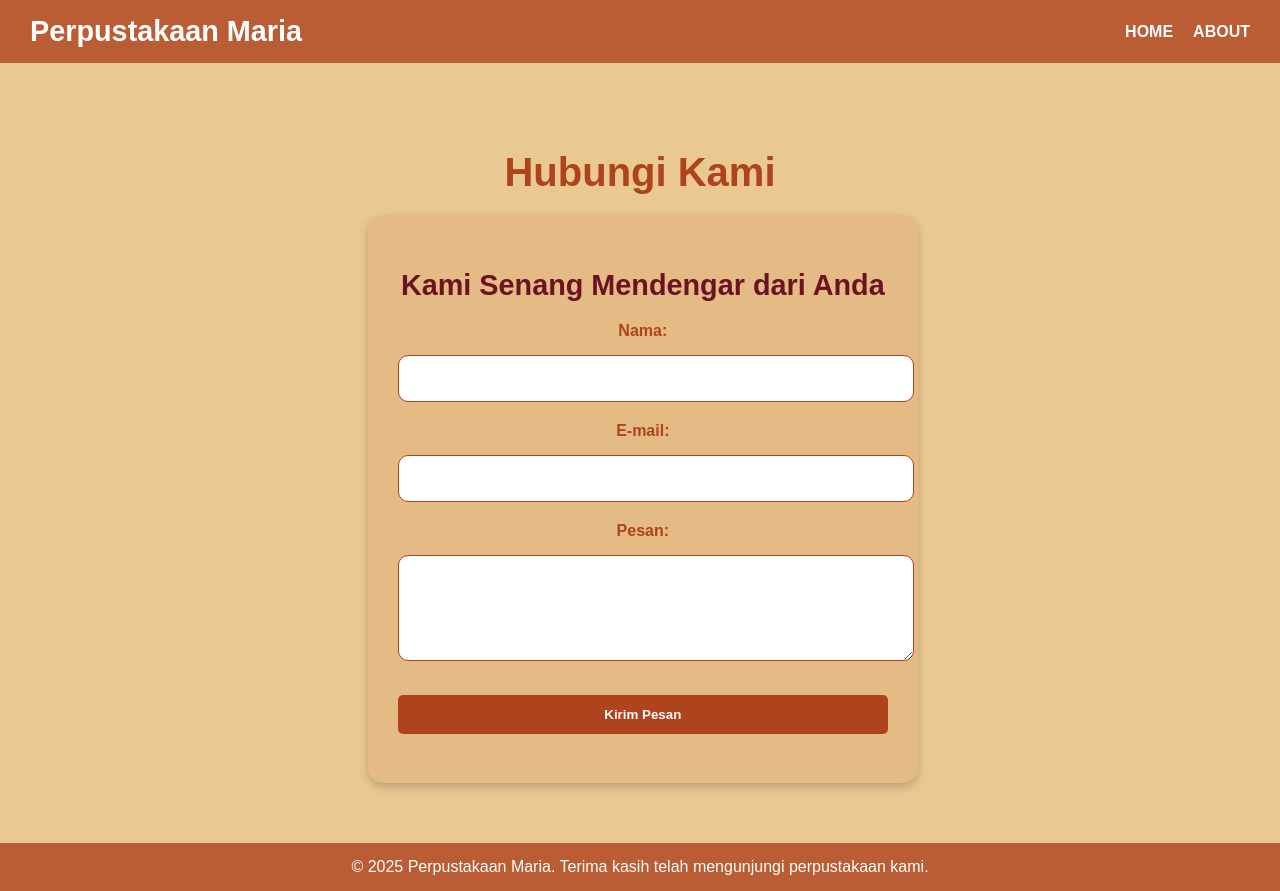
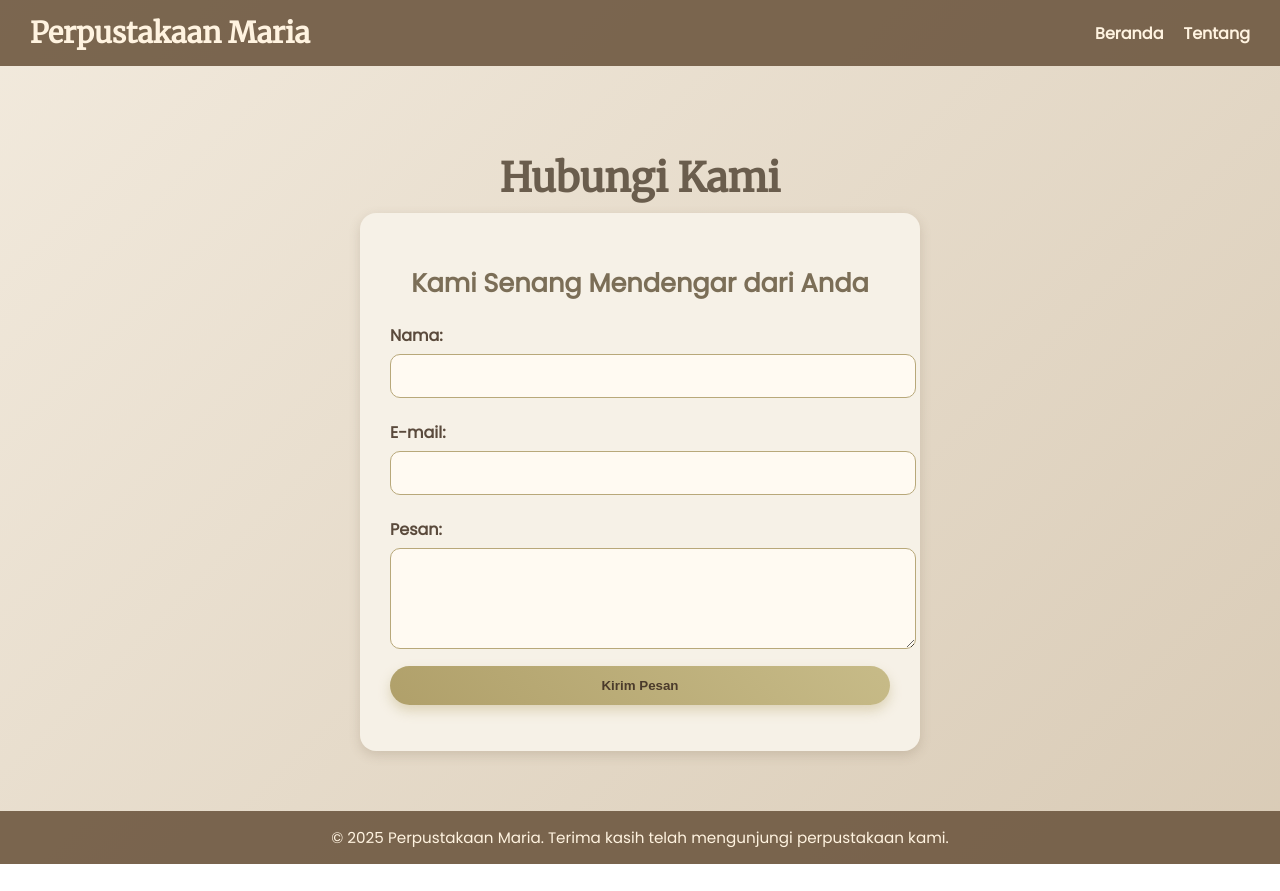
Before and after one commit to Mariavaniasilalahi/Mariavaniasilalahi.github.io, a plain HTML site: page contact.html in a window 1280 px wide. After the commit the page ends 864 px from the top, so only its background shows below. Drawn offline with Linux system fonts and the light colour scheme.

Commit message:
Update contact.html

```diff
--- a/contact.html
+++ b/contact.html
@@ -3,20 +3,21 @@
 <head>
   <meta charset="UTF-8" />
   <meta name="viewport" content="width=device-width, initial-scale=1.0"/>
-  <title>Perpustakaan Maria - Contact</title>
+  <title>Perpustakaan Maria - Hubungi Kami</title>
+  <link href="https://fonts.googleapis.com/css2?family=Merriweather&family=Poppins&display=swap" rel="stylesheet" />
   <style>
     body {
       margin: 0;
-      font-family: 'Arial', sans-serif;
-      background-color: #EAC891; /* Sunset */
-      color: #4B0082;
+      font-family: 'Poppins', sans-serif;
+      background: linear-gradient(135deg, #f2eadd 0%, #d9cbb6 100%);
+      color: #4b3b2b;
       display: flex;
       flex-direction: column;
       min-height: 100vh;
     }
 
     header {
-      background-color: rgba(174, 67, 30, 0.8); /* Chile Rojo Semi-transparan */
+      background-color: rgba(110, 88, 65, 0.9);
       padding: 15px 30px;
       display: flex;
       justify-content: space-between;
@@ -26,139 +27,130 @@
     .logo {
       font-size: 1.8em;
       font-weight: 600;
-      color: #FFFFFF;
+      color: #fff3e0;
+      font-family: 'Merriweather', serif;
     }
 
     nav .menu {
       list-style: none;
-      padding: 0;
-      margin: 0;
       display: flex;
       gap: 20px;
+      margin: 0;
+      padding: 0;
     }
 
     nav .menu li a {
       text-decoration: none;
-      color: #FFFFFF;
+      color: #fff3e0;
       font-weight: 600;
-      text-transform: uppercase;
       transition: color 0.3s ease;
     }
 
     nav .menu li a:hover {
-      color: #4B0082;
+      color: #dbc29b;
     }
 
     main {
+      flex: 1;
       padding: 60px 20px;
+      display: flex;
+      flex-direction: column;
+      align-items: center;
       text-align: center;
-      flex: 1;
-      display: flex;
-      justify-content: center;
-      align-items: center;
-      flex-direction: column;
     }
 
     h1 {
-      color: #AE431E; /* Chile Rojo */
+      font-family: 'Merriweather', serif;
       font-size: 2.5em;
-      margin-bottom: 20px;
+      color: #6a5d4d;
+      margin-bottom: 10px;
       animation: fadeIn 1s ease-out;
     }
 
-    .contact-form {
-      background-color: rgba(174, 67, 30, 0.1); /* Chile Rojo Semi-transparan */
-      padding: 30px;
-      border-radius: 15px;
-      box-shadow: 0 4px 10px rgba(0, 0, 0, 0.2);
-      width: 90%;
-      max-width: 500px;
-      transition: transform 0.3s ease;
-      animation: slideUp 1s ease-out;
-    }
-
-    .contact-form:hover {
-      transform: scale(1.05);
-    }
-
     h2 {
-      color: #AE431E;
-      font-size: 1.8em;
+      font-size: 1.6em;
+      color: #7b6e57;
       margin-bottom: 20px;
       animation: fadeIn 2s ease-out;
     }
 
+    .contact-form {
+      background-color: #f6f1e7;
+      padding: 30px;
+      border-radius: 16px;
+      box-shadow: 0 4px 12px rgba(110, 88, 65, 0.2);
+      max-width: 500px;
+      width: 90%;
+      animation: slideUp 1s ease-out;
+    }
+
     label {
       display: block;
-      margin: 10px 0 5px;
+      text-align: left;
       font-weight: 600;
-      color: #AE431E;
-      animation: fadeIn 2s ease-out;
+      color: #5a4a3c;
+      margin: 12px 0 6px;
     }
 
     input, textarea {
       width: 100%;
       padding: 12px;
-      margin: 10px 0;
-      border: 1px solid #AE431E;
       border-radius: 10px;
-      font-size: 1.1em;
-      animation: fadeIn 3s ease-out;
+      border: 1px solid #b8a87a;
+      background-color: #fffaf2;
+      font-size: 1em;
+      margin-bottom: 10px;
+      color: #4b3b2b;
     }
 
     button {
-      background-color: #AE431E;
-      color: white;
-      padding: 12px 20px;
+      background: linear-gradient(45deg, #b0a06a, #c7bb88);
+      color: #4b3b2b;
+      padding: 12px 24px;
       border: none;
-      border-radius: 5px;
+      border-radius: 30px;
+      font-weight: 700;
+      width: 100%;
       cursor: pointer;
-      font-weight: bold;
-      transition: background-color 0.3s ease, transform 0.2s ease;
-      width: 100%;
-      margin-top: 20px;
-      animation: fadeIn 4s ease-out;
+      box-shadow: 0 6px 12px rgba(194, 178, 128, 0.45);
+      transition: all 0.3s ease;
     }
 
     button:hover {
-      background-color: #6B1323;
-      transform: scale(1.1);
+      background: linear-gradient(45deg, #d7c97a, #9a8e47);
+      color: #fff;
+      transform: scale(1.05);
+      text-shadow: 0 1px 4px rgba(0 0 0 / 0.3);
     }
 
     footer {
-      background-color: rgba(174, 67, 30, 0.8); /* Chile Rojo */
-      color: #FFFFFF;
+      background-color: rgba(110, 88, 65, 0.9);
+      color: #fff3e0;
       text-align: center;
-      padding: 15px 10px;
+      padding: 15px;
+      font-size: 0.95em;
+    }
+
+    #responseMessage {
+      margin-top: 15px;
+      font-weight: 600;
+      color: #7b6e57;
     }
 
     /* Animasi */
     @keyframes fadeIn {
-      0% {
-        opacity: 0;
-        transform: translateY(20px);
-      }
-      100% {
-        opacity: 1;
-        transform: translateY(0);
-      }
+      0% { opacity: 0; transform: translateY(20px); }
+      100% { opacity: 1; transform: translateY(0); }
     }
 
     @keyframes slideUp {
-      0% {
-        transform: translateY(20px);
-        opacity: 0;
-      }
-      100% {
-        transform: translateY(0);
-        opacity: 1;
-      }
+      0% { opacity: 0; transform: translateY(30px); }
+      100% { opacity: 1; transform: translateY(0); }
     }
 
     /* Responsif */
     @media (max-width: 768px) {
       .contact-form {
-        width: 100%;
         padding: 20px;
       }
     }
@@ -170,33 +162,30 @@
     <div class="logo">Perpustakaan Maria</div>
     <nav>
       <ul class="menu">
-        <li><a href="index.html">Home</a></li>
-        <li><a href="about.html">About</a></li>
+        <li><a href="index.html">Beranda</a></li>
+        <li><a href="about.html">Tentang</a></li>
       </ul>
     </nav>
   </header>
 
   <main>
-    <div>
     <h1>Hubungi Kami</h1>
-
     <section class="contact-form">
-        <h2 style="color: #6B1323;">Kami Senang Mendengar dari Anda</h2>
+      <h2>Kami Senang Mendengar dari Anda</h2>
       <form id="contactForm">
         <label for="name">Nama:</label>
-          <input type="text" id="name" name="name" required>
+        <input type="text" id="name" name="name" required />
 
         <label for="email">E-mail:</label>
-          <input type="email" id="email" name="email" required>
+        <input type="email" id="email" name="email" required />
 
         <label for="message">Pesan:</label>
         <textarea id="message" name="message" rows="5" required></textarea>
 
         <button type="submit">Kirim Pesan</button>
       </form>
-        <p id="responseMessage" style="font-size: 1.2em; color: #AE431E;"></p>
+      <p id="responseMessage"></p>
     </section>
-    </div>
   </main>
 
   <footer>
@@ -204,7 +193,6 @@
   </footer>
 
   <script>
-    // Script untuk menangani formulir pengiriman
     document.getElementById("contactForm").addEventListener("submit", function(event) {
       event.preventDefault();
       document.getElementById("responseMessage").innerText = "Pesan Anda telah dikirim!";
```
Lines whose indentation alone changed are shown as unchanged.
